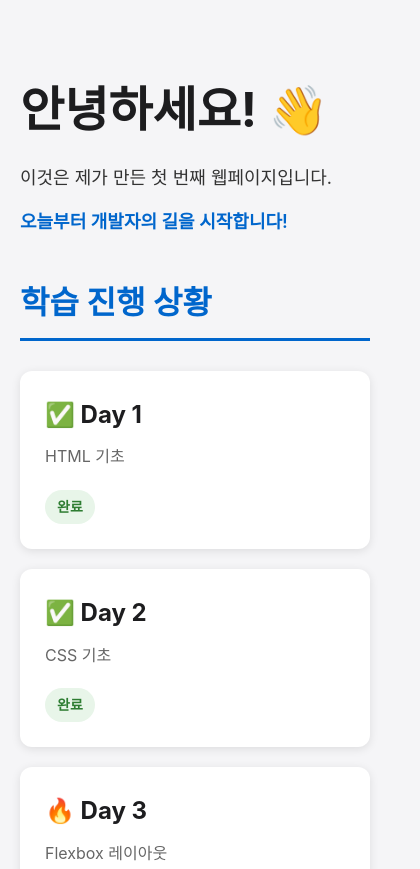
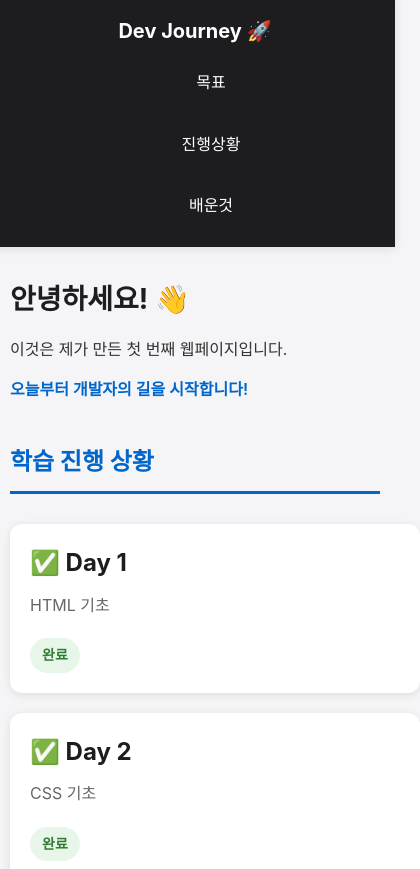
Before and after one commit to Alohasprit/dev-learning-journey, a plain HTML site: page index.html in a window 390 px wide. Shown: the top 869 px of the page, 420 px wide, since content can reach past the window. Drawn offline with Linux system fonts and the light colour scheme.

Commit message:
Day 4: 반응형 디자인 - 모바일/태블릿 대응 완료

```diff
--- a/index.html
+++ b/index.html
@@ -7,12 +7,23 @@
     <link rel="stylesheet" href="style.css">
 </head>
 <body>
+    <nav class="navbar">
+        <div class="nav-container">
+            <h1 class="logo">Dev Journey 🚀</h1>
+            <div class="nav-links">
+                <a href="#goals">목표</a>
+                <a href="#progress">진행상황</a>
+                <a href="#learned">배운것</a>
+            </div>
+        </div>
+    </nav>
+
+    <main class="content">
     <h1>안녕하세요! 👋</h1>
     <p>이것은 제가 만든 첫 번째 웹페이지입니다.</p>
     <p><strong>오늘부터 개발자의 길을 시작합니다!</strong></p>
 
     <h2>학습 진행 상황</h2>
-
         <div class="progress-container">
             <div class="progress-card">
                 <h3>✅ Day 1</h3>
@@ -32,7 +43,6 @@
                 <span class="status current">진행중</span>
             </div>
         </div>
-
     <hr>
 
     <h2>나의 5개월 목표</h2>
@@ -58,5 +68,7 @@
     </button>
 
     <p><em>Day 1/154 완료 예정 💪</em></p>
+
+    </main>
 </body>
 </html>
--- a/style.css
+++ b/style.css
@@ -154,3 +154,134 @@ p:last-child {
     background-color: #fff3e0;
     color: #e65100;
 }
+
+
+/* 네비게이션 바 */
+.navbar {
+    background-color: #1d1d1f;
+    padding: 0;
+    margin: -40px -20px 40px -20px;
+    box-shadow: 0 2px 10px rgba(0, 0, 0, 0.1);
+}
+
+.nav-container {
+    max-width: 800px;
+    margin: 0 auto;
+    padding: 20px;
+    display: flex;
+    justify-content: space-between;
+    align-items: center;
+}
+
+.logo {
+    color: white;
+    margin: 0;
+    font-size: 24px;
+}
+
+.nav-links {
+    display: flex;
+    gap: 20px;
+}
+
+.nav-links a {
+    color: white;
+    text-decoration: none;
+    font-size: 16px;
+    padding: 8px 16px;
+    border-radius: 6px;
+    transition: background-color 0.3s;
+}
+
+.nav-links a:hover {
+    background-color: rgba(255, 255, 255, 0.1);
+}
+
+/* 메인 콘텐츠 */
+.content {
+    animation: fadeIn 0.5s ease-in;
+}
+
+@keyframes fadeIn {
+    from { opacity: 0; transform: translateY(20px); }
+    to { opacity: 1; transform: translateY(0); }
+}
+
+/* ============================================
+   미디어 쿼리 - 반응형 디자인 시작!
+   ============================================ */
+
+/* 태블릿 (768px 이하) */
+@media (max-width: 768px) {
+    body {
+        padding: 20px 15px;
+    }
+
+    .navbar {
+        margin: -20px -15px 30px -15px;
+    }
+
+    .nav-container {
+        flex-direction: column;
+        gap: 15px;
+    }
+
+    .logo {
+        font-size: 20px;
+    }
+
+    .nav-links {
+        flex-direction: column;
+        width: 100%;
+        text-align: center;
+    }
+
+    .nav-links a {
+        display: block;
+        width: 100%;
+    }
+
+    h1 {
+        font-size: 36px;
+    }
+
+    h2 {
+        font-size: 28px;
+    }
+
+    .progress-container {
+        flex-direction: column;
+    }
+
+    .progress-card {
+        min-width: 100%;
+    }
+}
+
+/* 모바일 (480px 이하) */
+@media (max-width: 480px) {
+    body {
+        padding: 15px 10px;
+    }
+
+    h1 {
+        font-size: 28px;
+    }
+
+    h2 {
+        font-size: 24px;
+    }
+
+    p, ul, ol {
+        font-size: 16px;
+    }
+
+    button {
+        width: 100%;
+        padding: 12px 20px;
+    }
+
+    .progress-card {
+        padding: 20px;
+    }
+}
```
Lines whose indentation alone changed are shown as unchanged.
